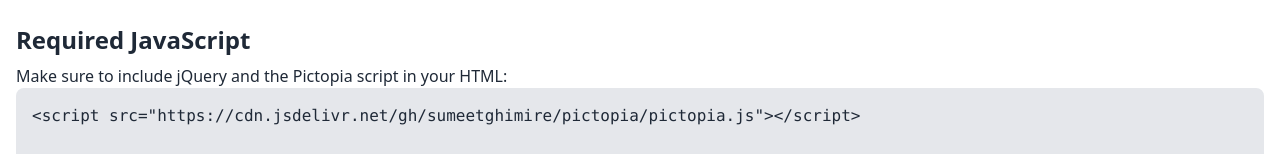
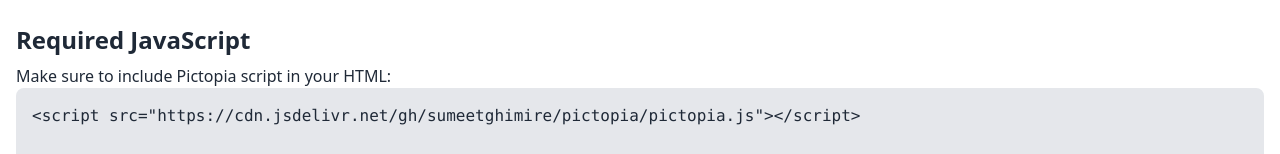
Before and after one commit to sumeetghimire/Pictopia-Documentation, a plain HTML site: page index.html in a window 1280 px wide. Shown: the part 418-572 px from the top of the page. Drawn offline with nearby package versions, Linux system fonts and the light colour scheme.

Commit message:
Update index.html

```diff
--- a/index.html
+++ b/index.html
@@ -45,7 +45,7 @@
     </section>
     <section class="mb-6">
         <h2 class="text-2xl font-semibold">Required JavaScript</h2>
-        <p class="mt-2">Make sure to include jQuery and the Pictopia script in your HTML:</p>
+        <p class="mt-2">Make sure to include  Pictopia script in your HTML:</p>
         <pre class="bg-gray-200 p-4 rounded-lg overflow-auto">
 <code>&lt;script src="https://cdn.jsdelivr.net/gh/sumeetghimire/pictopia/pictopia.js"&gt;&lt;/script&gt;</code>
         </pre>
```
